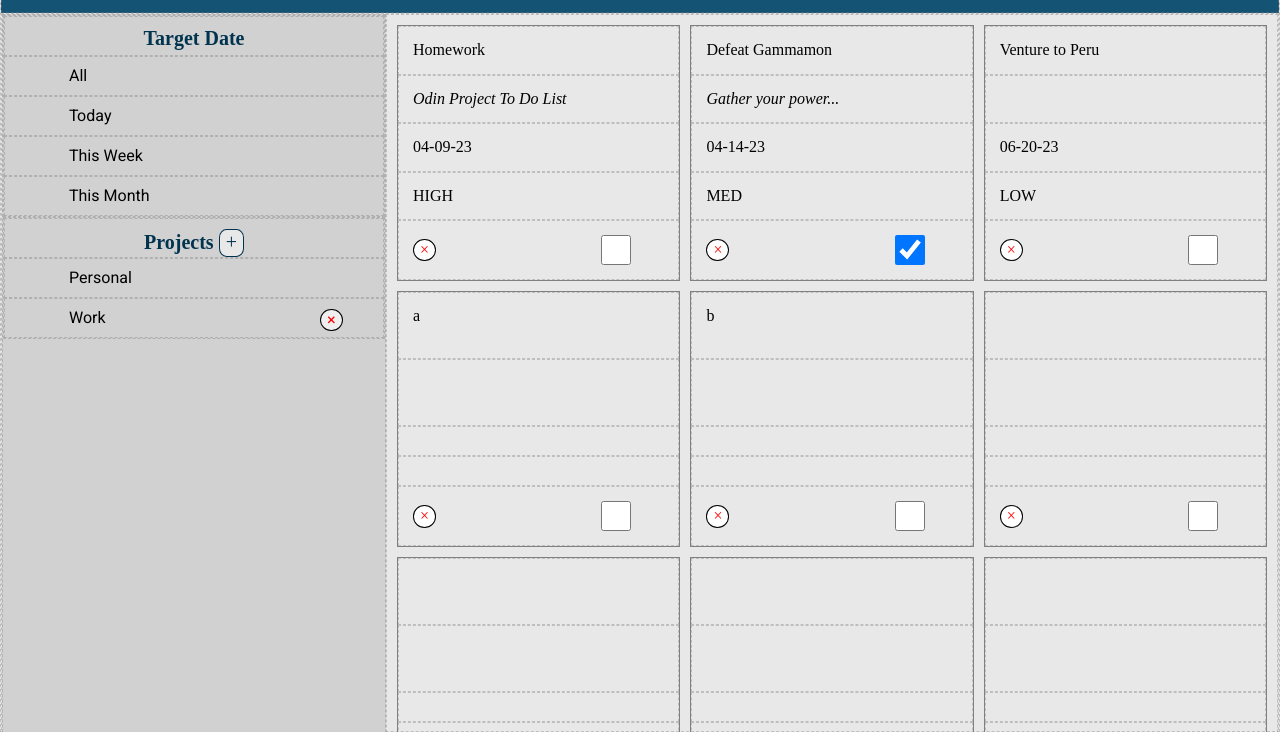
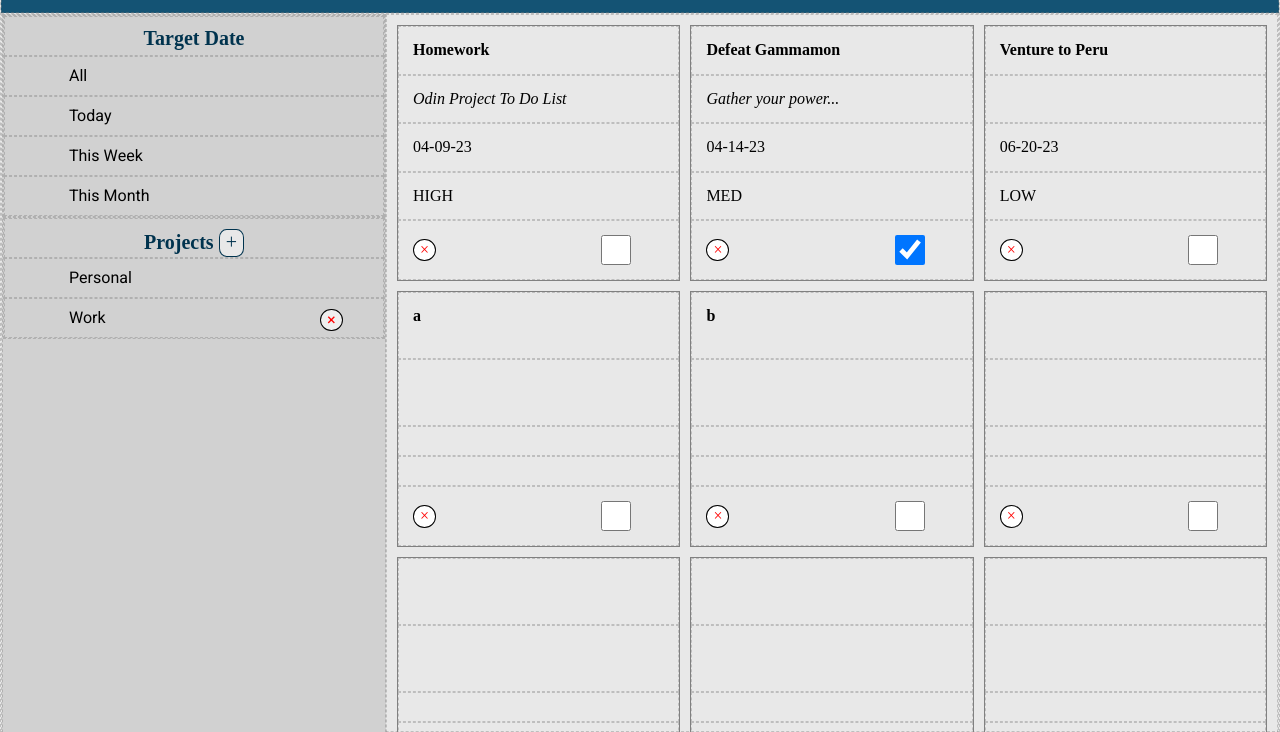
Before and after one commit to ppost0/to-do-list, a website built with webpack: page dist/index.html in a window 1280 px wide. Shown: the part 68-800 px from the top of the page. Built offline with Linux system fonts and the light colour scheme.

Commit message:
change task title style

```diff
--- a/src/assets/styles/style.css
+++ b/src/assets/styles/style.css
@@ -236,6 +236,10 @@ button.inputs:hover {
   border: 1px solid gray;
 }
 
+.task-title {
+  font-weight: 700;
+}
+
 .task-description {
   font-style: italic;
 }
```
Also changed, not shown: dist/main.js.
